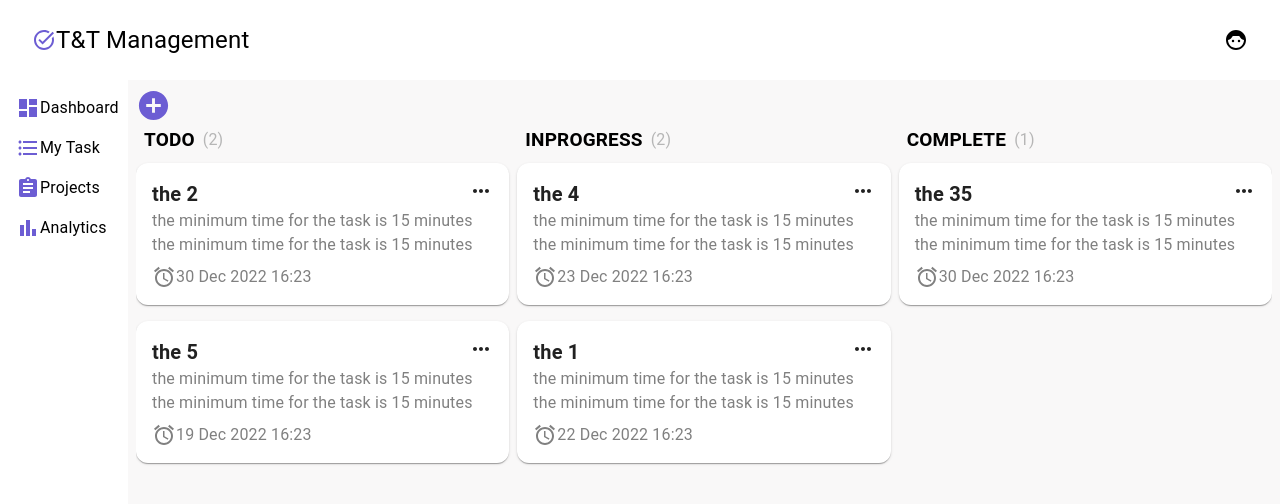
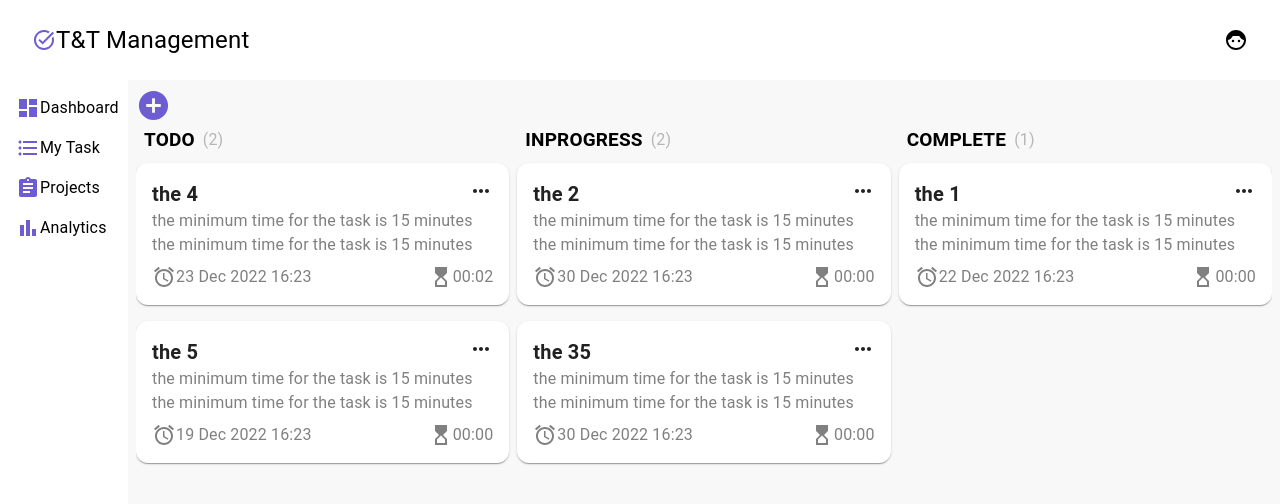
Before and after one commit to m4xx1k/ttm, a React (Create React App) app: page / in a window 1280 px wide. Shown: the top 504 px of the page. Built offline with nearby package versions, Linux system fonts and the light colour scheme; data requests are answered from the project's data file.

Commit message:
added functionality for time management and started developing stopwatch

```diff
--- a/db.json
+++ b/db.json
@@ -1,8 +1,5 @@
 {
   "tasks": [
-    {
-      "id": 1
-    },
     {
       "title": "the 2",
       "ddl": "12.30.2022 16:23",
@@ -10,13 +7,16 @@
       "hashtags": [],
       "microtasks": [],
       "microtask": "",
-      "status": "todo",
+      "status": "inprogress",
       "id": 2,
       "order": 2,
       "newht": {
         "text": "",
         "color": "#00ffff"
-      }
+      },
+      "isWorkingNow": false,
+      "spentTime": 0,
+      "started": 0
     },
     {
       "title": "the 35",
@@ -25,13 +25,16 @@
       "hashtags": [],
       "microtasks": [],
       "microtask": "",
-      "status": "complete",
+      "status": "inprogress",
       "id": 3,
       "order": 3,
       "newht": {
         "text": "",
         "color": "#00ffff"
-      }
+      },
+      "isWorkingNow": false,
+      "spentTime": 0,
+      "started": "0"
     },
     {
       "title": "the 4",
@@ -40,13 +43,16 @@
       "hashtags": [],
       "microtasks": [],
       "microtask": "",
-      "status": "inprogress",
+      "status": "todo",
       "id": 4,
       "order": 4,
       "newht": {
         "text": "",
         "color": "#00ffff"
-      }
+      },
+      "isWorkingNow": false,
+      "spentTime": 2.856,
+      "started": 1672155052221
     },
     {
       "title": "the 5",
@@ -57,7 +63,10 @@
       "microtask": "",
       "status": "todo",
       "id": 5,
-      "order": 5
+      "order": 5,
+      "isWorkingNow": false,
+      "spentTime": 0,
+      "started": 0
     },
     {
       "title": "the 1",
@@ -66,13 +75,16 @@
       "hashtags": [],
       "microtasks": [],
       "microtask": "",
-      "status": "inprogress",
+      "status": "complete",
       "id": 6,
       "order": 6,
       "newht": {
         "text": "",
         "color": "#00ffff"
-      }
+      },
+      "isWorkingNow": false,
+      "spentTime": 0,
+      "started": 0
     }
   ]
 }
--- a/package.json
+++ b/package.json
@@ -23,6 +23,8 @@
     "react-router": "^6.4.5",
     "react-router-dom": "^6.4.5",
     "react-scripts": "5.0.1",
+    "react-telegram-login": "^1.1.2",
+    "react-timer-hook": "^3.0.5",
     "redux": "^4.2.0",
     "sass": "^1.56.1",
     "strapi": "^3.6.11",
--- a/src/components/Header.jsx
+++ b/src/components/Header.jsx
@@ -80,12 +80,6 @@ const Header = () => {
                     </List>
                 </Popover>
 
-                {/*<TextField*/}
-                {/*    sx={{width:"25%",borderRadius:"20px"}}*/}
-                {/*    id="search"*/}
-                {/*    name="search"*/}
-                {/*    label=">Search Task"*/}
-                {/*/>*/}
                 {
                     isLogin ? <Face6Icon color="primary.main" cursor="pointer"/> :
                         <LoginIcon color="primary.main" cursor="pointer"/>
--- a/src/components/Task.jsx
+++ b/src/components/Task.jsx
@@ -23,12 +23,40 @@ import DeleteIcon from '@mui/icons-material/Delete';
 import ArchiveIcon from '@mui/icons-material/Archive';
 import MonitorHeartIcon from '@mui/icons-material/MonitorHeart';
 import TaskForm from "./TaskForm";
+import HourglassTopIcon from '@mui/icons-material/HourglassTop';
+import PlayCircleFilledWhiteIcon from '@mui/icons-material/PlayCircleFilledWhite';
+import StopCircleIcon from '@mui/icons-material/StopCircle';
+import { useStopwatch } from 'react-timer-hook';
 
 const statuses = ["todo", "inprogress", "complete"]
+const secToTime = (seconds) =>{
+    let date = new Date(seconds * 1000);
+    let hh = date.getUTCHours();
+    let mm = date.getUTCMinutes();
+    let ss = date.getSeconds();
 
+    if (hh < 10) {hh = "0"+hh;}
+    if (mm < 10) {mm = "0"+mm;}
+    if (ss < 10) {ss = "0"+ss;}
+
+    if(hh==="00") return mm+":"+ss
+
+    return  hh+":"+mm+":"+ss;
+}
 const Task = ({task}) => {
+
+    const {
+        seconds,
+        minutes,
+        hours,
+        days,
+        isRunning,
+        start,
+        pause,
+        reset,
+    } = useStopwatch({ autoStart: false });
+
     const [anchorEl, setAnchorEl] = useState(null);
-
     const openPopover = Boolean(anchorEl);
     const [openCollapse, setOpenCollapse] = useState(false)
     const [deleteTask] = taskApi.useDeleteTaskMutation()
@@ -38,6 +66,18 @@ const Task = ({task}) => {
         await changeTask({id: task.id, body})
     }
     const [openDialog, setOpenDialog] = useState(false)
+
+
+    const handleStartWorking = async () => {
+        start()
+    }
+
+    const handleStopWorking = async () => {
+        pause()
+        const started = new Date(task.started)
+        const newSpentTime = Math.abs((Date.now()-started.getTime())/1000)
+        await handleChangeTask({...task, isWorkingNow:false, spentTime: task.spentTime + newSpentTime})
+    }
 
     return (
         <Card className="task"
@@ -79,6 +119,22 @@ const Task = ({task}) => {
                         <ListItem sx={{cursor: 'pointer'}} onClick={() => setOpenDialog(true)}>
                             <EditIcon/>
                             <Typography>Edit</Typography>
+                        </ListItem>
+
+                        <ListItem sx={{cursor: 'pointer'}}>
+                            {
+
+                                task.isWorkingNow ?
+                                    <Flex onClick={()=>handleStopWorking()}>
+                                        <StopCircleIcon color="error"/>
+                                        <Typography>Stop</Typography>
+                                    </Flex>
+                                    :
+                                    <Flex onClick={()=>handleChangeTask({...task, isWorkingNow:true, started:Date.now()})}>
+                                        <PlayCircleFilledWhiteIcon color="success"/>
+                                        <Typography>Start</Typography>
+                                    </Flex>
+                            }
                         </ListItem>
 
                         <ListItem sx={{cursor: 'pointer'}} onClick={() => setOpenCollapse(prev => !prev)}>
@@ -138,11 +194,21 @@ const Task = ({task}) => {
                 }
             </Flex>
 
-            <Flex alignItems="center" color="grey" marginTop={1}>
-                <AlarmIcon/>
-                <Typography>
-                    {dayjs(task.ddl).format("DD MMM YYYY HH:mm")}
-                </Typography>
+            <Flex alignItems="center" justifyContent="space-between" color="grey" marginTop={1}>
+                <Flex>
+                    <AlarmIcon/>
+                    <Typography>
+                        {dayjs(task.ddl).format("DD MMM YYYY HH:mm")}
+                    </Typography>
+                </Flex>
+                <Flex>
+                    <HourglassTopIcon/>
+                    <Typography>
+                        {secToTime(task.spentTime)}
+                    </Typography>
+
+                </Flex>
+
             </Flex>
         </Card>
     );
--- a/src/index.js
+++ b/src/index.js
@@ -26,8 +26,6 @@ root.render(
                   <App/>
               </ThemeProvider>
           </BrowserRouter>
-
-
       </Provider>
 
 );
--- a/src/pages/MyTasks.jsx
+++ b/src/pages/MyTasks.jsx
@@ -95,7 +95,7 @@ const MyTasks = () => {
                                                 color="text.secondary">{`(${column.tasks?.length})`}</Typography>
                                         </Flex>
 
-                                        {column.tasks?.map((task) => (
+                                        {column.tasks?.map((task, i) => (
                                             <Draggable
                                                 key={task.id}
                                                 draggableId={task.id.toString()}
```
Also changed, not shown: server.js (added, +21 -0 lines), 1 other file (tests, documents, lock files or other folders).
